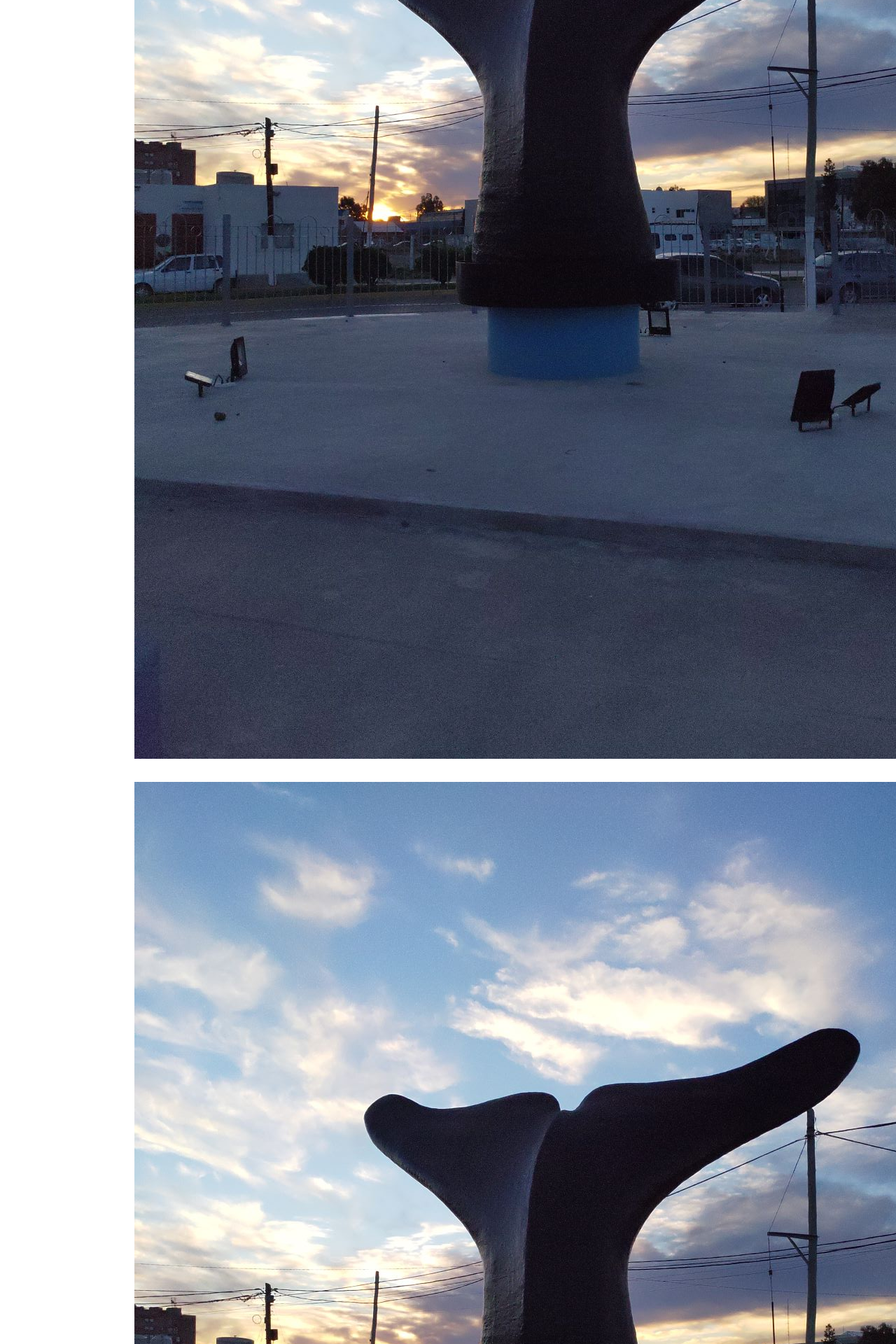
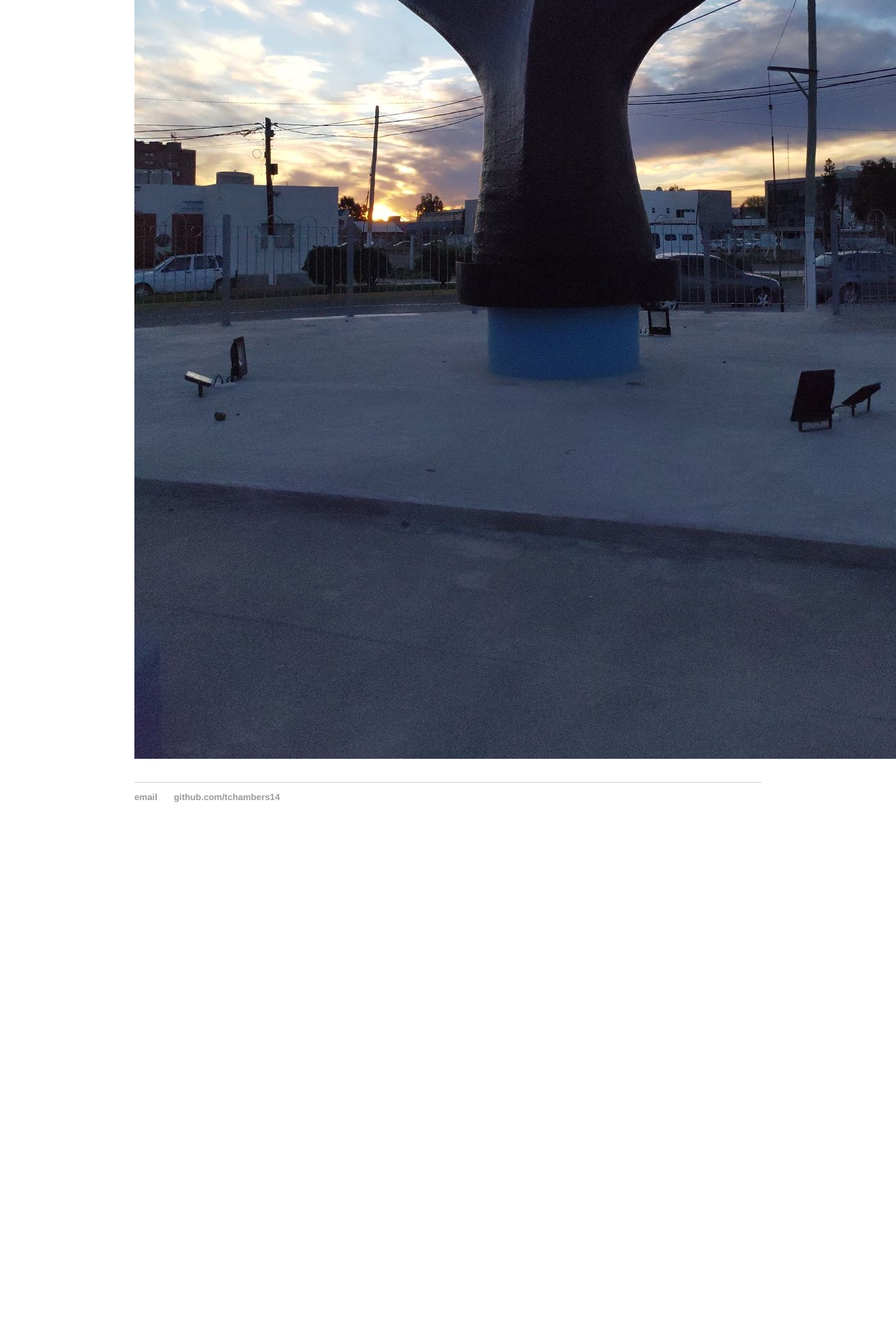
Before and after one commit to tchambers14/tchambers14.github.io, a Jekyll site: the page built from _posts/2020-03-03-Whale Magnets Make Their First Post.md, in a window 1280 px wide. Shown: the part 907-2827 px from the top of the page at 70% size. Built offline with Jekyll 4.4.1, drawn with Linux system fonts in a browser that asks for light colours; after the commit the page ends 2113 px from its top, so only the background shows below that.

Commit message:
Updated Image

```diff
--- a/_posts/2020-03-03-Whale Magnets Make Their First Post.md
+++ b/_posts/2020-03-03-Whale Magnets Make Their First Post.md
@@ -9,5 +9,3 @@
 We love whales see this whale tail statue from Puerto Madryn:
 
 ![Whale Tail](/assets/images/Madryn.jpg)
-
-![My helpful screenshot](/assets/images/Madryn.jpg)
```
Also changed, not shown: assets/images/Madryn.jpg.
